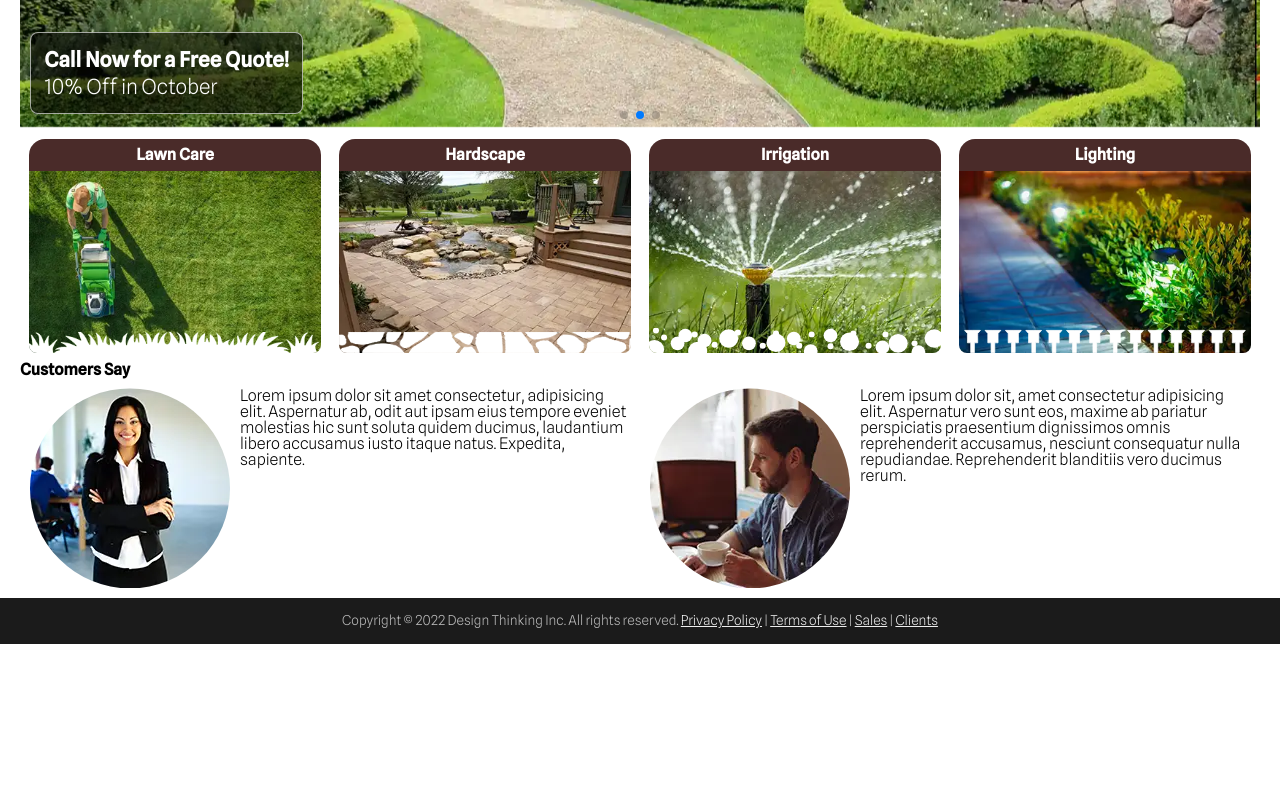
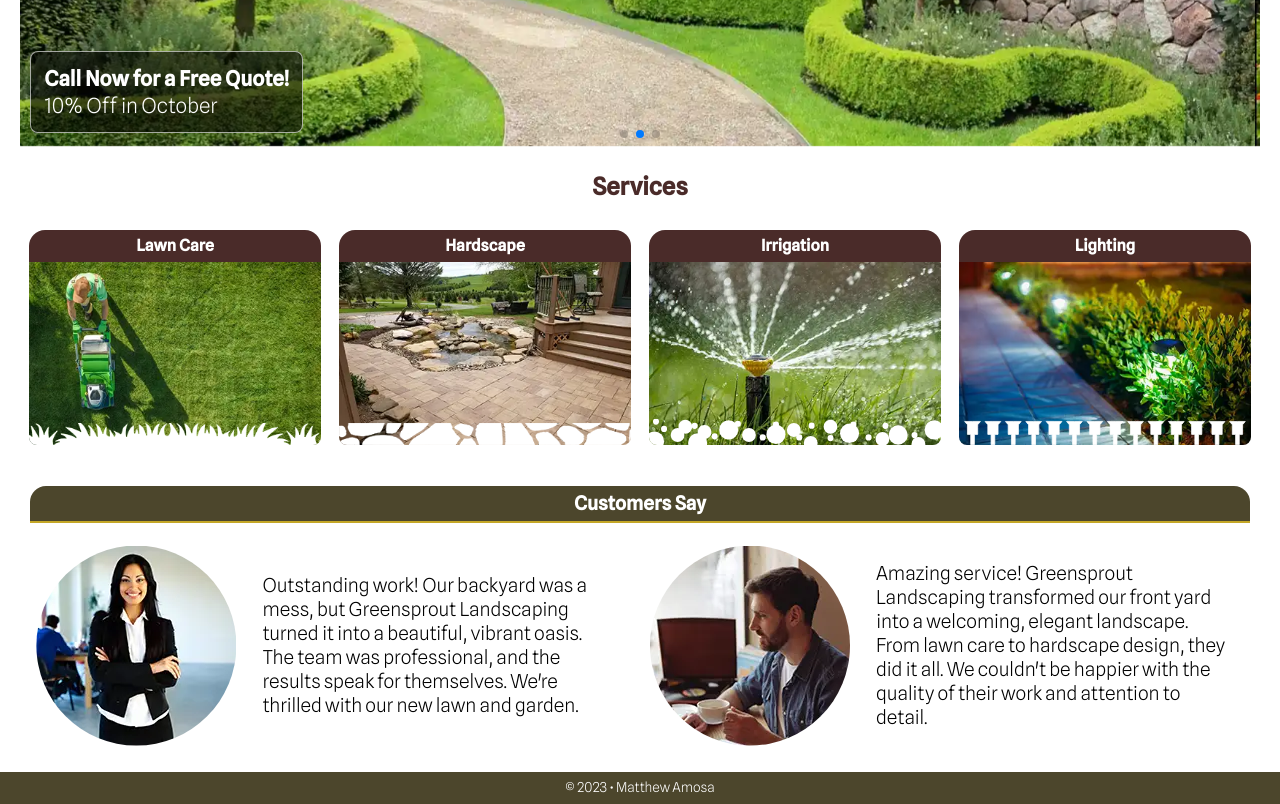
Before and after one commit to Mattamosa/landscape-lighting, a plain HTML site: page index.html in a window 1280 px wide. Shown: the part 360-1164 px from the top of the page. Before the commit the page ends 1004 px from the top, so only its background shows below. Drawn offline with nearby package versions, Linux system fonts and the light colour scheme.

Commit message:
And more progress

```diff
--- a/index.html
+++ b/index.html
@@ -40,7 +40,7 @@
     <nav>
         <button id="hamburgerBtn">&#9776;</button>
         <ul id="primaryNav">
-        <li><a href="#">Services</a>
+        <li class="active"><a href="#">Services</a>
         <li class="parent"><a href="#">Clients</a>
         <ul>
             <li><a href="#">Brand Identity</a>
@@ -51,7 +51,7 @@
         <li class="parent"><a href="#">Blog</a>
         <ul>
             <li><a href="#">User Experience</a></li>
-            <li class="active"><a href="#">Usability Testing</a></li>
+            <li><a href="#">Usability Testing</a></li>
             <li><a href="#">User Personas</a></li>
             <li><a href="#">Information Architecture</a></li>
         </ul>
@@ -102,12 +102,16 @@
         </div><!-- End of one slide -->
 
     </div>
+
     <!-- If we need pagination -->
     <div class="swiper-pagination"></div>
   </div>
 
+  <div class="mask-head">
+    <h1>Services</h1>
+</div>
+  <div class="masks">
 
-  <div class="masks">
     <section>
         <h2>Lawn Care</h2>
         <img src="images/lawn-care.webp" width="400" height="250" alt="cutting grass" loading="lazy">
@@ -134,11 +138,11 @@
 <div class="reviews">
       <section>
           <img src="images/customer1.webp" width="200" height="200" alt="customer One" loading="lazy">
-          <p>Lorem ipsum dolor sit amet consectetur, adipisicing elit. Aspernatur ab, odit aut ipsam eius tempore eveniet molestias hic sunt soluta quidem ducimus, laudantium libero accusamus iusto itaque natus. Expedita, sapiente.</p>
+          <p>Outstanding work! Our backyard was a mess, but Greensprout Landscaping turned it into a beautiful, vibrant oasis. The team was professional, and the results speak for themselves. We're thrilled with our new lawn and garden.</p>
       </section>
       <section>
         <img src="images/customer2.webp" width="200" height="200" alt="customer Two" loading="lazy">
-        <p>Lorem ipsum dolor sit, amet consectetur adipisicing elit. Aspernatur vero sunt eos, maxime ab pariatur perspiciatis praesentium dignissimos omnis reprehenderit accusamus, nesciunt consequatur nulla repudiandae. Reprehenderit blanditiis vero ducimus rerum.</p>
+        <p>Amazing service! Greensprout Landscaping transformed our front yard into a welcoming, elegant landscape. From lawn care to hardscape design, they did it all. We couldn't be happier with the quality of their work and attention to detail.</p>
     </section>
   </div>
 
@@ -147,9 +151,8 @@
 
 <div id="footerWrapper">
     <footer>
-        <p>Copyright &copy; 2022 Design Thinking Inc. All rights reserved.
-            <a href="#">Privacy Policy</a> | <a href="#">Terms of Use</a> | <a href="#">Sales</a> | <a href="#">Clients</a></p>
-    </footer>
+        <p>&copy; <span id="year">x</span> &bull; Matthew Amosa</p>
+      </footer>
 </div> <!-- end footer wrapper -->
 
     <script src="https://cdn.jsdelivr.net/npm/swiper@11/swiper-bundle.min.js"></script>
--- a/js/scripts.js
+++ b/js/scripts.js
@@ -20,3 +20,8 @@ const swiper = new Swiper('.swiper', {
   },
 
 });
+
+
+// Places just the current year into footer
+const rightNow = new Date();
+document.querySelector('#year').textContent = rightNow.getFullYear();
--- a/scss/_large.scss
+++ b/scss/_large.scss
@@ -3,6 +3,12 @@ nav,
 main {
   max-width: 1240px;
   margin: auto;
+}
+
+/* START OF HEADER  */
+header {
+  margin-top: 0.6rem;
+  margin-bottom: 0.6rem;
 }
 
 /* NAVIGATION STUFF GOES HERE  */
@@ -36,5 +42,11 @@ div.reviews {
   section {
     grid-template-columns: 200px auto;
     column-gap: 10px;
+    p {
+      align-self: center;
+      padding: 1rem;
+      font-size: 1.2rem;
+      line-height: 1.5rem;
+    }
   } // End Section
 } // End Parent
--- a/scss/_medium.scss
+++ b/scss/_medium.scss
@@ -1,3 +1,8 @@
+/* START OF HEADER  */
+header {
+  margin: 0.5rem 0;
+}
+
 /* NAVIGATION STUFF GOES HERE  */
 nav button {
   display: none;
@@ -21,6 +26,7 @@ nav {
     color: rgba(255, 255, 255, 0.9);
     text-decoration: none;
     transition: background 0.3s linear;
+    font-weight: $normalWeight;
   }
   ul li a:hover {
     background: rgba(0, 0, 0, 0.5);
@@ -70,19 +76,39 @@ nav {
 // END OF SLIDER SECTION
 
 /* 4 MASKING IMAGES */
+div#mainWrapper main div.mask-head h1 {
+  padding: 0.8rem;
+  font-size: 1.5rem;
+  margin-bottom: 0.6rem;
+}
+
 div.masks {
   display: grid;
   grid-template-columns: 1fr 1fr;
+  margin-bottom: 2rem;
 }
 
 /* CUSTOMER REVIEWS START */
+div#mainWrapper main h1 {
+  margin: 0.8rem 0.6rem;
+}
+
 div.reviews {
+  margin: 0 0.4rem;
   section {
     display: grid;
     grid-template-columns: 140px auto;
     column-gap: 10px;
     padding: 10px;
+    p {
+      margin-top: 0;
+      padding: 0.4rem;
+      font-size: 1rem;
+      align-self: center;
+      line-height: 1.3rem;
+    }
     img {
+      align-self: center;
     }
   }
 } // CUSTOMER REVIEWS END
--- a/scss/_mobilemenu.scss
+++ b/scss/_mobilemenu.scss
@@ -40,6 +40,7 @@
     color: white;
     text-decoration: none;
     border-top: 1px solid rgba(0, 0, 0, 0.2);
+    font-weight: $normalWeight;
   }
   #primaryNav li a:hover {
     background-color: rgba(0, 0, 0, 0.5);
--- a/scss/_small.scss
+++ b/scss/_small.scss
@@ -25,6 +25,7 @@ header {
   grid-template-columns: 51px auto;
   align-items: center;
   padding: 0.5rem 2vw;
+  margin: 0.3rem 0;
   h1 {
     font-size: 1.6rem;
     font-weight: $lightWeight;
@@ -82,6 +83,14 @@ header {
 // END OF SLIDER SECTION
 
 /* START OF 4 MASKING IMAGES */
+div#mainWrapper main div.mask-head h1 {
+  background-color: #ffffff;
+  color: #4a2b29;
+  border-bottom: none;
+  padding: 0.8rem;
+  font-size: 1.3rem;
+}
+
 div.masks {
   display: grid;
   section {
@@ -111,11 +120,28 @@ div.masks {
 }
 
 /* CUSTOMER REVIEWS START */
+div#mainWrapper main h1 {
+  color: white;
+  border-top-left-radius: 1rem;
+  border-top-right-radius: 1rem;
+  border-bottom: 2px solid #c4a727;
+  background-color: #4c462c;
+  margin: 0.6rem;
+  padding: 0.5rem;
+  font-size: 1.2rem;
+  text-align: center;
+}
+
 div.reviews {
   display: grid;
   grid-template-columns: 1fr 1fr;
   section {
-    padding: 7px;
+    padding: 0.7rem;
+    p {
+      margin-top: 0.5rem;
+      text-align: left;
+      line-height: 1.2rem;
+    }
     img {
       width: 100%;
       height: auto;
@@ -133,15 +159,13 @@ div.reviews {
 
 /* START OF FOOTER  */
 #footerWrapper {
-  background-color: #1b1b1b;
+  background-color: $menuColor;
 }
 footer {
   font-size: 0.85rem;
-  padding: 1rem 0;
-  color: #bbb;
+  padding: 0.6rem 0;
+  color: #ffffff;
   text-align: center;
-  a {
-    color: #eee;
-  }
+  margin-top: 1rem;
 }
 // END OF FOOTER
```
Also changed, not shown: css/styles.css, css/styles.min.css.
